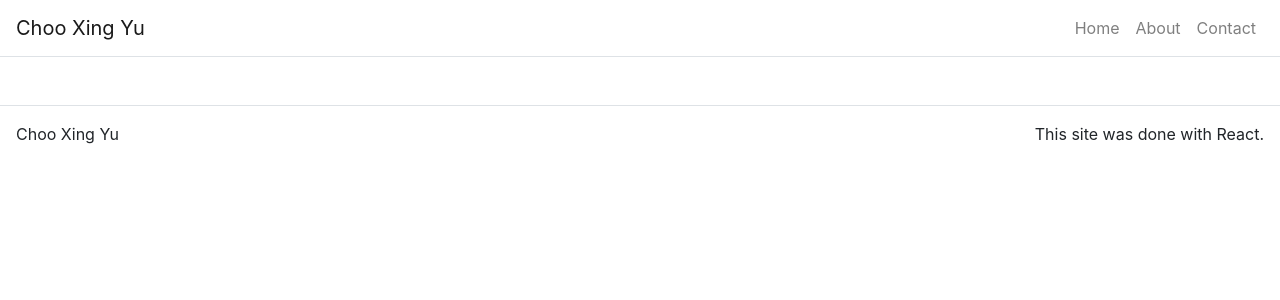
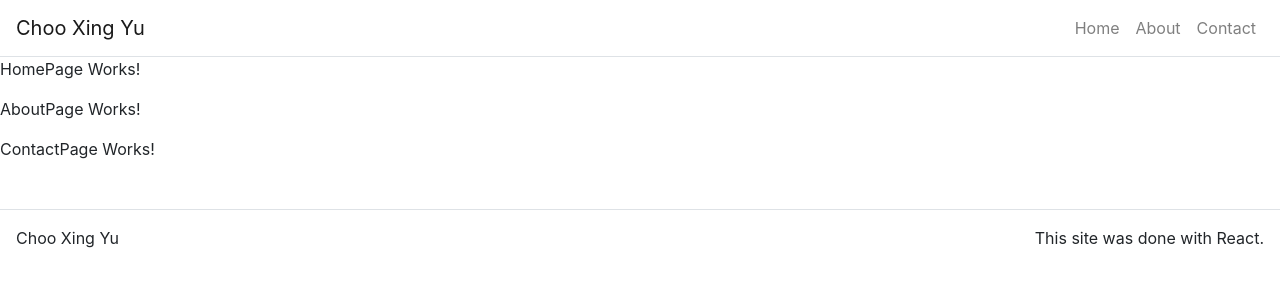
Before and after one commit to Choo-Xing-Yu/Choo-Xing-Yu.github.io, a React (Create React App) app in the folder portfolio/: page / in a window 1280 px wide. Shown: the top 300 px of the page. Built offline with nearby package versions, Linux system fonts and the light colour scheme.

Commit message:
Add HomePage, AboutPage, ContactPage

```diff
--- a/portfolio/src/App.js
+++ b/portfolio/src/App.js
@@ -5,6 +5,9 @@
 import Nav from "react-bootstrap/Nav";
 import './App.css';
 
+import HomePage from "./pages/HomePage";
+import AboutPage from "./pages/AboutPage";
+import ContactPage from "./pages/ContactPage";
 import Footer from "./components/Footer";
 
 class App extends React.Component {
@@ -57,6 +60,10 @@
             </NavBar.Collapse>
           </NavBar>
 
+          <Route path="/" exact render={() => <HomePage title={this.state.home.title} subtitle={this.state.home.subtitle} text={this.state.home.text}/>}/>
+          <Route path="/" exact render={() => <AboutPage title={this.state.about.title}/>}/>
+          <Route path="/" exact render={() => <ContactPage title={this.state.contact.title}/>}/>
+
           <Footer />
 
         </Container>
--- /dev/null
+++ b/portfolio/src/pages/AboutPage.js
@@ -0,0 +1,9 @@
+import React from 'react';
+
+function AboutPage(props) {
+    return (
+        <p>AboutPage Works!</p>
+    );
+}
+
+export default AboutPage;
--- /dev/null
+++ b/portfolio/src/pages/ContactPage.js
@@ -0,0 +1,9 @@
+import React from 'react';
+
+function ContactPage(props) {
+    return (
+        <p>ContactPage Works!</p>
+    );
+}
+
+export default ContactPage;
--- /dev/null
+++ b/portfolio/src/pages/HomePage.js
@@ -0,0 +1,9 @@
+import React from 'react';
+
+function HomePage(props) {
+    return (
+        <p>HomePage Works!</p>
+    );
+}
+
+export default HomePage;
```
Also changed, not shown: 1 other file (tests, documents, lock files or other folders).
